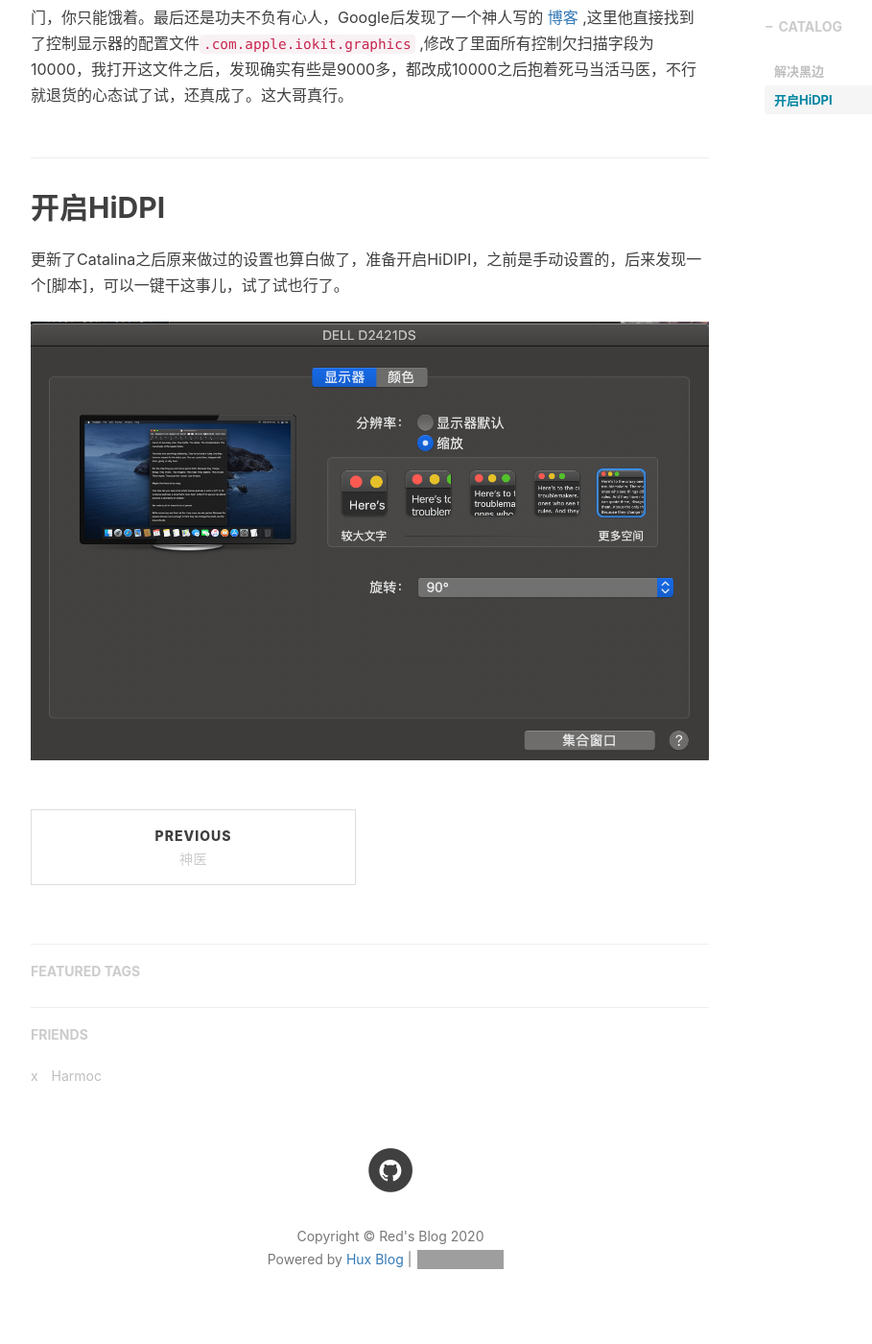
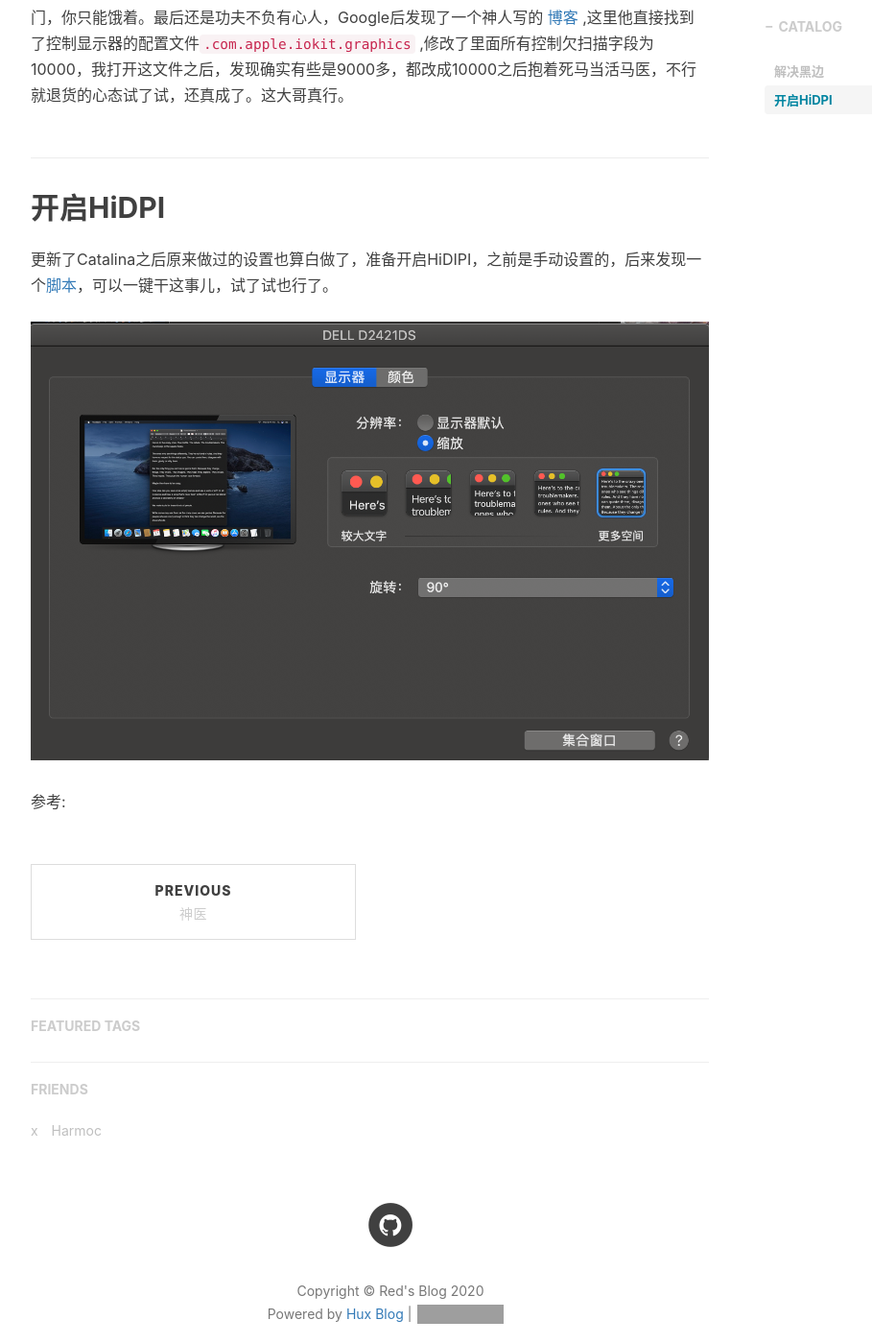
Before and after one commit to zhe6652/zhe6652.github.io, a Jekyll site: the page built from _posts/Macbook_pro_black_border/2020-8-29-解决Macbook pro外接显示器黑边问题.md, in a window 1280 px wide and 1400 px high, scrolled down 784 px. Shown: the whole window at 96% size, without its empty margins (233-1142 px from the left). Built offline with Jekyll 4.4.1, drawn with Linux system fonts in a browser that asks for light colours; nearby versions of some CDN libraries; comment, search, counter and statistics services are not loaded; some of the changed lines change nothing that is shown; grey boxes are pictures that could not be loaded.

Commit message:
Update 2020-8-29-解决Macbook pro外接显示器黑边问题.md

```diff
--- a/_posts/Macbook_pro_black_border/2020-8-29-解决Macbook pro外接显示器黑边问题.md
+++ b/_posts/Macbook_pro_black_border/2020-8-29-解决Macbook pro外接显示器黑边问题.md
@@ -24,12 +24,12 @@
 
 ## 开启HiDPI
 
-更新了Catalina之后原来做过的设置也算白做了，准备开启HiDIPI，之前是手动设置的，后来发现一个[脚本]，可以一键干这事儿，试了试也行了。
+更新了Catalina之后原来做过的设置也算白做了，准备开启HiDIPI，之前是手动设置的，后来发现一个[脚本][2]，可以一键干这事儿，试了试也行了。
 ![](https://github.com/zhe6652/zhe6652.github.io/raw/master/_posts/Macbook_pro_black_border/1.png)
 
 
 
-
+参考:
 
 [1]:https://ishan.co/external-monitor-underscan
 [2]:https://github.com/xzhih/one-key-hidpi
```
